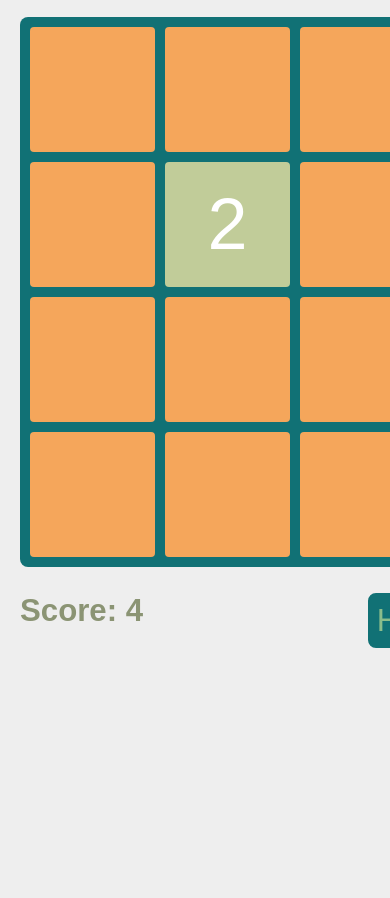
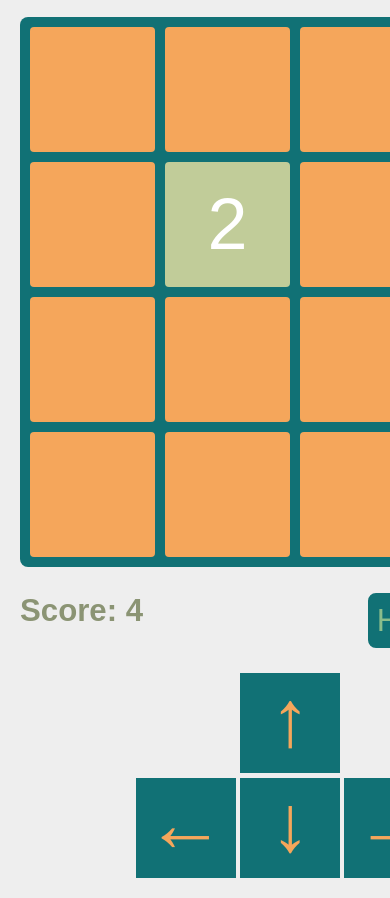
Before and after one commit to justicehirschi/2048-remake, a website: page public/index.html in a window 390 px wide. Shown: the part 188-1086 px from the top of the page. Before the commit the page ends 856 px from the top, so only its background shows below. Drawn offline with Linux system fonts and the light colour scheme.

Commit message:
added arrow keys for mobile

```diff
--- a/public/app.js
+++ b/public/app.js
@@ -220,6 +220,28 @@ var didBoardChange = function (oldBoard) {
     return false;
 };
 
+// Keys and Arrow-key buttons
+
+var upArrow = document.querySelector("#up-arrow-key");
+upArrow.onclick = function() {
+    combineDirection("up");
+};
+
+var leftArrow = document.querySelector("#left-arrow-key");
+leftArrow.onclick = function () {
+    combineDirection("left");
+};
+
+var rightArrow = document.querySelector("#right-arrow-key");
+rightArrow.onclick = function () {
+    combineDirection("right");
+};
+
+var downArrow = document.querySelector("#down-arrow-key");
+downArrow.onclick = function () {
+    combineDirection("down");
+};
+
 document.onkeydown = function (e) {
     if (e.which == 37) {
         combineDirection("left");
--- a/public/index.html
+++ b/public/index.html
@@ -32,7 +32,13 @@
             <button id="high-scores-button">High Scores</button>
             <h2 id="score"></h2>
         </div>
-    </footer>
+    </footer><br>
+    <div id="arrow-keys-div">
+        <div id="up-arrow-key" class="arrow-key">&uarr;</div>
+        <div id="left-arrow-key" class="arrow-key">&larr;</div>
+        <div id="down-arrow-key" class="arrow-key">&darr;</div>
+        <div id="right-arrow-key" class="arrow-key">&rarr;</div>
+    </div>
 <script src="app.js"></script>
 </body>
 </html>
--- a/public/style.css
+++ b/public/style.css
@@ -218,3 +218,46 @@ button:hover {
 #high-scores-button {
     float: right;
 }
+
+
+/* Arrow Keys */
+
+#arrow-keys-div {
+    width: 540px;
+    text-align: center;
+    margin: auto;
+}
+
+.arrow-key {
+    display: none;
+    width: 100px;
+    height: 100px;
+    background-color: #117175;
+    color: #F5A65B;
+    font-size: 5.0rem;
+    text-align: center;
+    margin: auto;
+}
+
+#up-arrow-key {
+    margin-bottom: 5px;
+}
+
+
+@media only screen and (max-width: 800px) {
+    .arrow-key {
+        display: block;
+    }
+
+    #left-arrow-key {
+        display: inline-block;
+    }
+
+    #down-arrow-key {
+        display: inline-block;
+    }
+
+    #right-arrow-key {
+        display: inline-block;
+    }
+}
```
